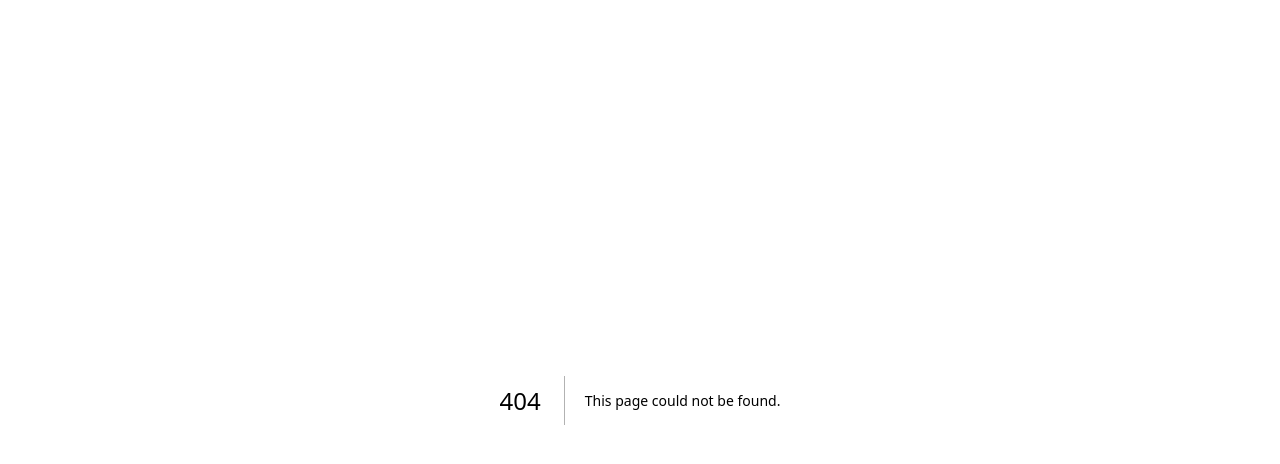
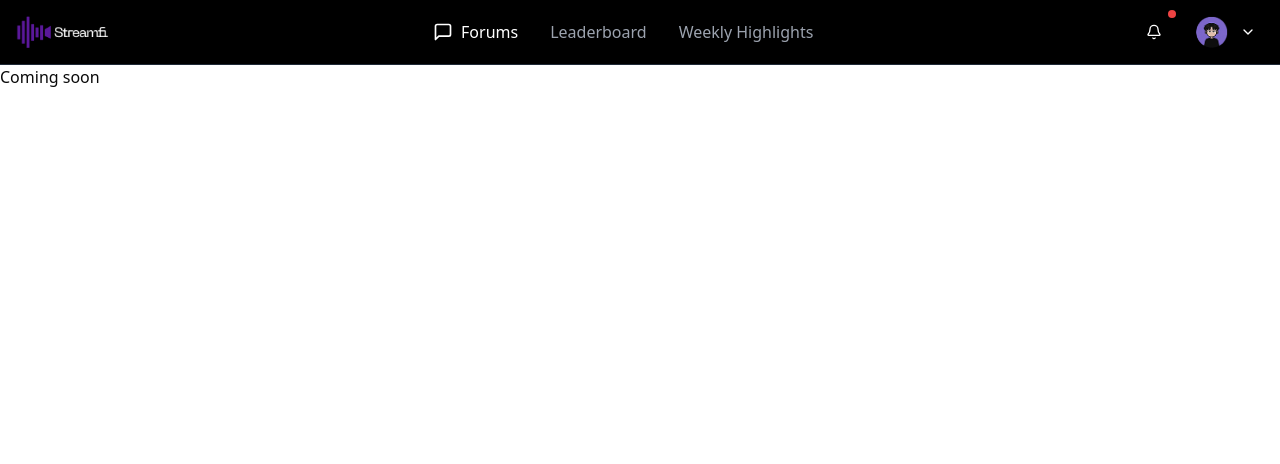
Before and after one commit to StreamFi-x/streamfi-community, a Next.js app: page /weekly-highlights in a window 1280 px wide. Before the commit this address had no page. Shown: the top 464 px of the page. Built offline with nearby package versions, Linux system fonts and the light colour scheme.

Commit message:
feat: reimplemented the navabar component

```diff
--- a/package.json
+++ b/package.json
@@ -18,7 +18,8 @@
     "clsx": "^2.1.1",
     "framer-motion": "^12.15.0",
     "lucide-react": "^0.511.0",
-    "next": "14.2.24",
+    "next": "^14.2.29",
+    "radix-ui": "^1.4.2",
     "react": "^18",
     "react-dom": "^18",
     "react-icons": "^5.5.0",
--- /dev/null
+++ b/src/app/forums/page.tsx
@@ -0,0 +1,9 @@
+import React from 'react'
+
+const page = () => {
+  return (
+    <div>coming soon</div>
+  )
+}
+
+export default page
--- a/src/app/layout.tsx
+++ b/src/app/layout.tsx
@@ -1,6 +1,7 @@
 import type { Metadata } from "next";
 import localFont from "next/font/local";
 import "./globals.css";
+import Navbar from "@/components/navbar";
 
 // const geistSans = localFont({
 //   src: "public/fonts/GeistVF.woff",
@@ -29,6 +30,7 @@ export default function RootLayout({
       <body
         // className={`${geistSans.variable} ${geistMono.variable} antialiased`}
       >
+        <Navbar />
         {children}
       </body>
     </html>
--- /dev/null
+++ b/src/app/leaderboard/page.tsx
@@ -0,0 +1,9 @@
+import React from 'react'
+
+const page = () => {
+  return (
+    <div>coming soon</div>
+  )
+}
+
+export default page
--- a/src/app/page.tsx
+++ b/src/app/page.tsx
@@ -1,9 +1,7 @@
-import { Navbar } from "../components/navbar"
 
 export default function Home() {
   return (
   <div className="">
-    <Navbar />
     <main>Community</main>
   </div>
   )
--- /dev/null
+++ b/src/app/weekly-highlights/page.tsx
@@ -0,0 +1,9 @@
+import React from 'react'
+
+const page = () => {
+  return (
+    <div>Coming soon</div>
+  )
+}
+
+export default page
--- a/src/components/navbar.tsx
+++ b/src/components/navbar.tsx
@@ -1,7 +1,6 @@
 "use client"
 import Link from "next/link"
-import { Mail, Bell, Search } from "lucide-react"
-import { useMediaQuery } from "@/hooks/use-mobile"
+import { Bell, MessageSquare, ChevronDown} from "lucide-react"
 
 import { Button } from "@/components/ui/button"
 import {
@@ -11,7 +10,6 @@ import {
   DropdownMenuSeparator,
   DropdownMenuTrigger,
 } from "@/components/ui/dropdown-menu"
-import { Input } from "@/components/ui/input"
 import { Avatar, AvatarFallback, AvatarImage } from "@/components/ui/avatar"
 import { Dialog, DialogContent, DialogHeader, DialogTitle, DialogTrigger } from "@/components/ui/dialog"
 import { ScrollArea } from "@/components/ui/scroll-area"
@@ -22,11 +20,10 @@ import { ScrollArea } from "@/components/ui/scroll-area"
  * Responsive design with desktop and mobile views
  */
 export function Navbar() {
-  const isMobile = useMediaQuery("(max-width: 768px)")
 
   return (
-    <header className="w-full bg-black border-b border-gray-800">
-      <div className="flex h-14 items-center justify-between px-6">
+    <nav className="bg-black border-b border-gray-800 px-4 py-3">
+      <div className="flex items-center justify-between max-w-7xl mx-auto">
         {/* Logo */}
         <div className="flex items-center">
           <Link href="/" className="flex items-center">
@@ -34,7 +31,7 @@ export function Navbar() {
           </Link>
         </div>
 
-        {/* Desktop: Centered Search Bar */}
+        {/* Desktop: Centered Search Bar
         {!isMobile && (
           <div className="flex-1 max-w-md mx-8">
             <div className="relative">
@@ -46,7 +43,24 @@ export function Navbar() {
               />
             </div>
           </div>
-        )}
+        )} */}
+
+         {/* Navigation Links */}
+        <div className="hidden md:flex items-center space-x-8">
+          <a href="/forums" className="flex items-center space-x-2 text-white hover:text-white relative group">
+            <MessageSquare className="w-5 h-5" />
+            <span>Forums</span>
+            <div className="absolute -bottom-3 left-0 w-full h-1 bg-purple-600 transform scale-x-0 group-hover:scale-x-100 transition-transform duration-200 origin-left"></div>
+          </a>
+          <a href="/leaderboard" className="text-gray-400 hover:text-white relative group">
+            Leaderboard
+            <div className="absolute -bottom-3 left-0 w-full h-1 bg-purple-600 transform scale-x-0 group-hover:scale-x-100 transition-transform duration-200 origin-left"></div>
+          </a>
+          <a href="/weekly-highlights" className="text-gray-400 hover:text-white relative group">
+            Weekly Highlights
+            <div className="absolute -bottom-3 left-0 w-full h-1 bg-purple-600 transform scale-x-0 group-hover:scale-x-100 transition-transform duration-200 origin-left"></div>
+          </a>
+        </div>
 
         {/* User Profile Section */}
         <div className="flex items-center space-x-4">
@@ -123,24 +137,15 @@ export function Navbar() {
             </DialogContent>
           </Dialog>
 
-          {/* Mobile: Search Icon */}
-          {isMobile && (
-            <Button variant="ghost" size="icon" className="text-white hover:bg-gray-800">
-              <Search className="h-5 w-5" />
-              <span className="sr-only">Search</span>
-            </Button>
-          )}
-
-          {/* Desktop: User Profile - Dropdown appears below this section aligned to the right */}
-          {!isMobile && (
+          {/*  User Profile - Dropdown appears below this section aligned to the right */}
             <DropdownMenu>
               <DropdownMenuTrigger asChild>
                 <div className="flex items-center space-x-3 cursor-pointer hover:bg-gray-800 rounded-lg px-2 py-1 transition-colors">
-                  <span className="text-white font-medium">Chidimma Cassandra</span>
                   <Avatar className="h-8 w-8">
                     <AvatarImage src="/Ellipse 11.png" alt="Chidimma Cassandra" />
                     <AvatarFallback className="bg-purple-600 text-white">CC</AvatarFallback>
                   </Avatar>
+                  <ChevronDown className="w-4 h-4 white" color="#ffffff" />
                 </div>
               </DropdownMenuTrigger>
               <DropdownMenuContent className="w-56 bg-gray-900 border-gray-700" align="end" forceMount>
@@ -164,10 +169,9 @@ export function Navbar() {
                 <DropdownMenuItem className="text-white hover:bg-gray-800">Log out</DropdownMenuItem>
               </DropdownMenuContent>
             </DropdownMenu>
-          )}
         </div>
       </div>
-    </header>
+    </nav>
   )
 }
 
```
Also changed, not shown: src/hooks/use-mobile.tsx (deleted, +0 -21 lines), 1 other file (tests, documents, lock files or other folders).
